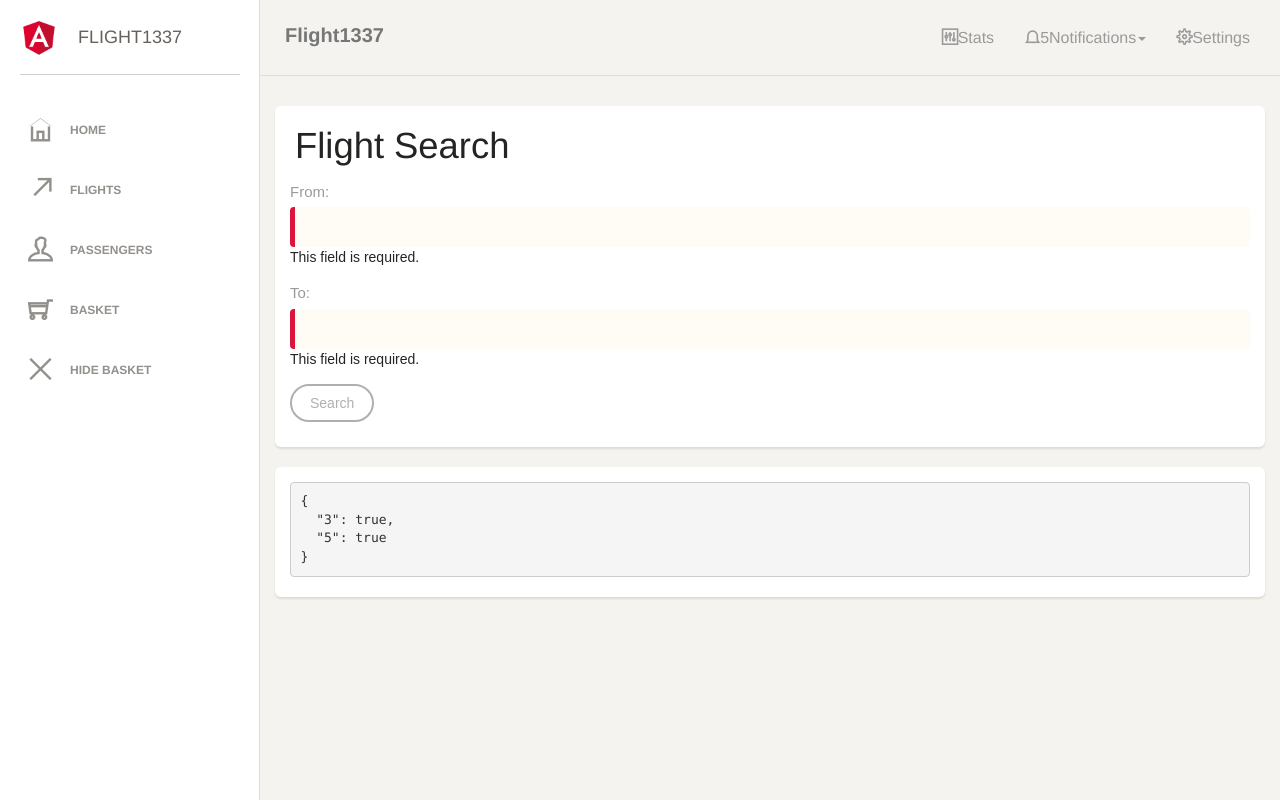
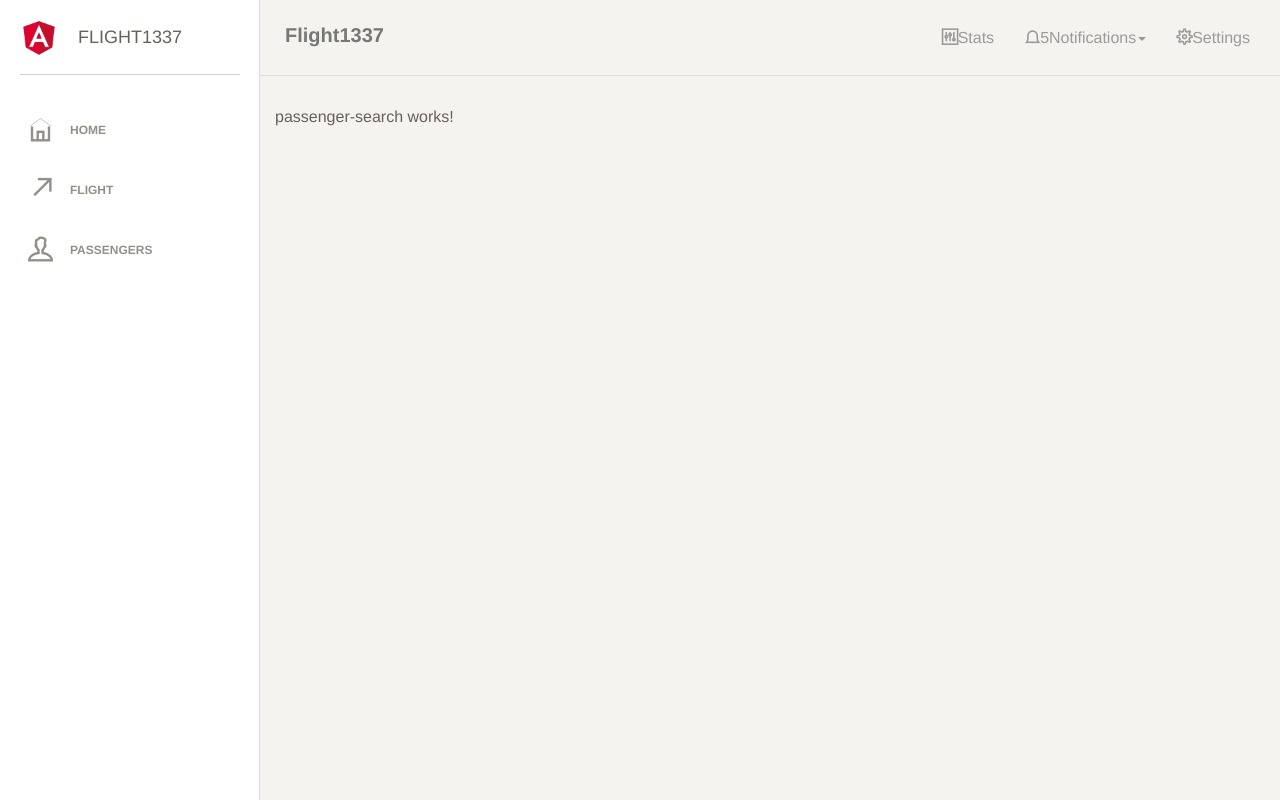
Before and after one commit to devofthings/flight1337, an Angular app: page /passenger-search in a window 1280 px wide. Built offline with nearby package versions, Linux system fonts and the light colour scheme; a web font is replaced by a local one.

Commit message:
added routing

```diff
--- a/src/app/app.component.html
+++ b/src/app/app.component.html
@@ -7,7 +7,7 @@
     <navbar-cmp></navbar-cmp>
 
     <div class="content">
-      <flight-search></flight-search>
+      <router-outlet></router-outlet>
     </div>
   </div>
 </div>
--- /dev/null
+++ b/src/app/app.routes.ts
@@ -0,0 +1,18 @@
+import { Routes } from "@angular/router";
+import { HomeComponent } from "./home/home.component";
+
+export const APP_ROUTES: Routes = [
+  {
+    path: "",
+    redirectTo: "home",
+    pathMatch: "full",
+  },
+  {
+    path: "home",
+    component: HomeComponent,
+  },
+  {
+    path: "**",
+    redirectTo: "home",
+  },
+];
--- /dev/null
+++ b/src/app/flight-booking/flight-booking.routes.ts
@@ -0,0 +1,14 @@
+import { Routes } from "@angular/router";
+import { FlightSearchComponent } from "./flight-search/flight-search.component";
+import { PassengerSearchComponent } from "./passenger-search/passenger-search.component";
+
+export const FLIGHT_ROUTES: Routes = [
+  {
+    path: "flight-search",
+    component: FlightSearchComponent,
+  },
+  {
+    path: "passenger-search",
+    component: PassengerSearchComponent,
+  },
+];
--- /dev/null
+++ b/src/app/flight-booking/passenger-search/passenger-search.component.html
@@ -0,0 +1 @@
+<p>passenger-search works!</p>
--- /dev/null
+++ b/src/app/flight-booking/passenger-search/passenger-search.component.ts
@@ -0,0 +1,15 @@
+import { Component, OnInit } from '@angular/core';
+
+@Component({
+  selector: 'app-passenger-search',
+  templateUrl: './passenger-search.component.html',
+  styleUrls: ['./passenger-search.component.scss']
+})
+export class PassengerSearchComponent implements OnInit {
+
+  constructor() { }
+
+  ngOnInit(): void {
+  }
+
+}
--- /dev/null
+++ b/src/app/home/home.component.html
@@ -0,0 +1 @@
+<p>home works!</p>
--- /dev/null
+++ b/src/app/home/home.component.ts
@@ -0,0 +1,15 @@
+import { Component, OnInit } from '@angular/core';
+
+@Component({
+  selector: 'app-home',
+  templateUrl: './home.component.html',
+  styleUrls: ['./home.component.scss']
+})
+export class HomeComponent implements OnInit {
+
+  constructor() { }
+
+  ngOnInit(): void {
+  }
+
+}
--- a/src/app/sidebar/sidebar.component.html
+++ b/src/app/sidebar/sidebar.component.html
@@ -9,37 +9,24 @@
   </div>
   <ul class="nav">
     <li>
-      <a>
+      <a routerLink="home">
         <i class="ti-home"></i>
         <p>Home</p>
       </a>
     </li>
 
     <li>
-      <a>
+      <a routerLink="flight-search">
         <i class="ti-arrow-top-right"></i>
-        <p>Flights</p>
+        <p>Flight</p>
       </a>
     </li>
 
     <li>
-      <a routerLink="/flight-booking/passenger-search">
+      <a routerLink="passenger-search">
         <i class="ti-user"></i>
         <p>Passengers</p>
       </a>
     </li>
-
-    <li routerLinkActive="active">
-      <a>
-        <i class="ti-shopping-cart"></i>
-        <p>Basket</p>
-      </a>
-    </li>
-    <li routerLinkActive="active">
-      <a>
-        <i class="ti-close"></i>
-        <p>Hide Basket</p>
-      </a>
-    </li>
   </ul>
 </div>
```
Also changed, not shown: src/app/app.module.ts (+16 -2 lines), src/app/flight-booking/flight-booking.module.ts (+9 -1 lines), src/app/flight-booking/passenger-search/passenger-search.component.scss (added), src/app/home/home.component.scss (added), 2 other files (tests, documents, lock files or other folders).
